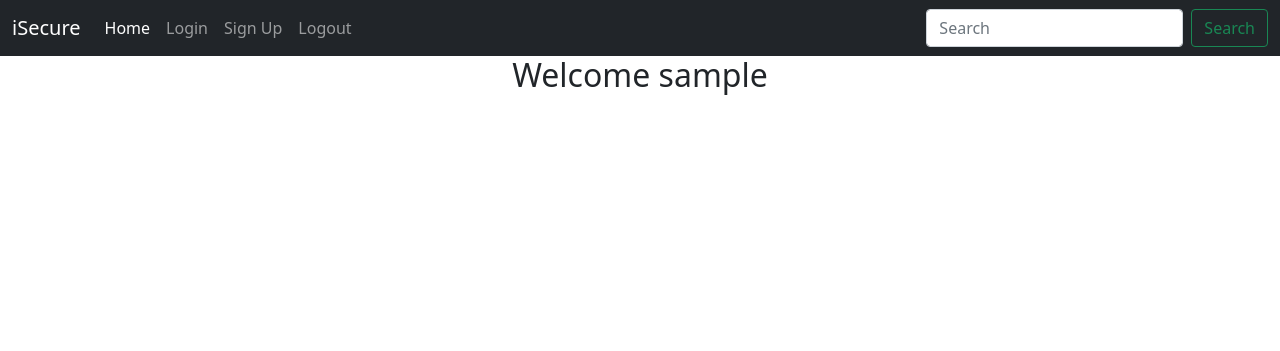
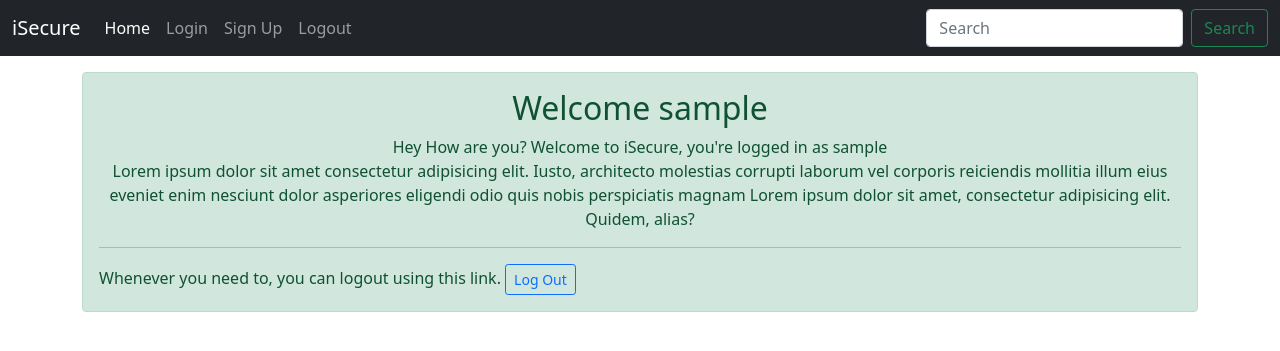
Before and after one commit to SubhanRaj/iSecure, a PHP site: page /welcome.php in a window 1280 px wide. Shown: the top 351 px of the page. Run offline with PHP 8.4, Linux system fonts and the light colour scheme; the visitor is signed in with stand-in values (Sample User, id 1).

Commit message:
Added a banner to welcome page

```diff
--- a/welcome.php
+++ b/welcome.php
@@ -25,10 +25,16 @@ if (!isset($_SESSION['loggedin']) || $_SESSION['loggedin'] != true) {
 
 <body>
     <?php require 'partials/_nav.php'; ?>
-
-    <h2 class="text-center">
-        Welcome <?PHP echo $_SESSION['username'] ?>
-    </h2>
+    <div class="container">
+        <div class="alert alert-success mt-3 " role="alert">
+            <h2 class="alert-heading text-center">Welcome <?PHP echo $_SESSION['username'] ?></h2>
+            <p class="text-center">Hey How are you? Welcome to iSecure, you're logged in as <?PHP echo $_SESSION['username'] ?><br>
+                Lorem ipsum dolor sit amet consectetur adipisicing elit. Iusto, architecto molestias corrupti laborum vel corporis reiciendis mollitia illum eius eveniet enim nesciunt dolor asperiores eligendi odio quis nobis perspiciatis magnam Lorem ipsum dolor sit amet, consectetur adipisicing elit. Quidem, alias?
+            </p>
+            <hr>
+            <p class="mb-0">Whenever you need to, you can logout using this link. <a class="btn btn-outline-primary btn-sm" href="/iSecure/logout.php" role="button">Log Out</a></p>
+        </div>
+    </div>
 
 
 
```
